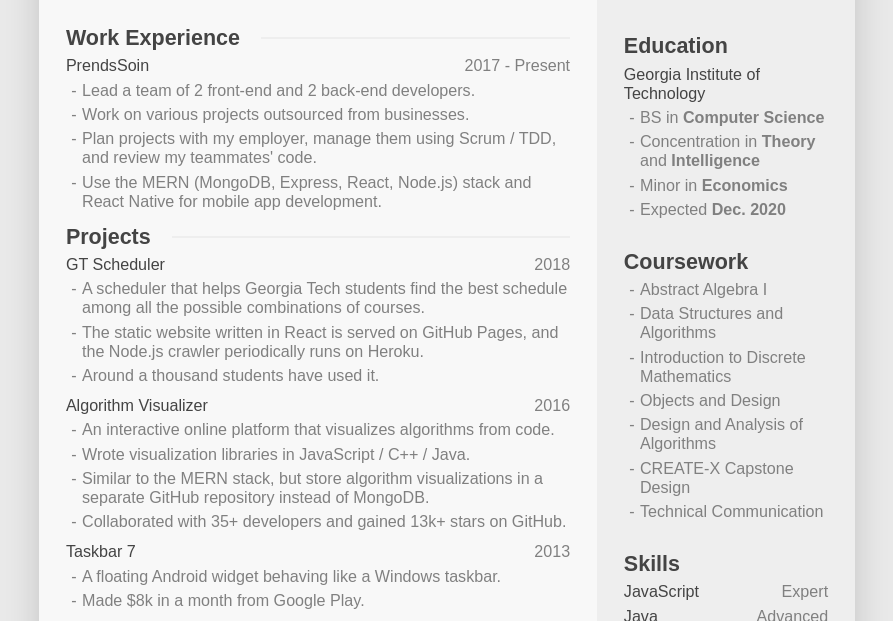
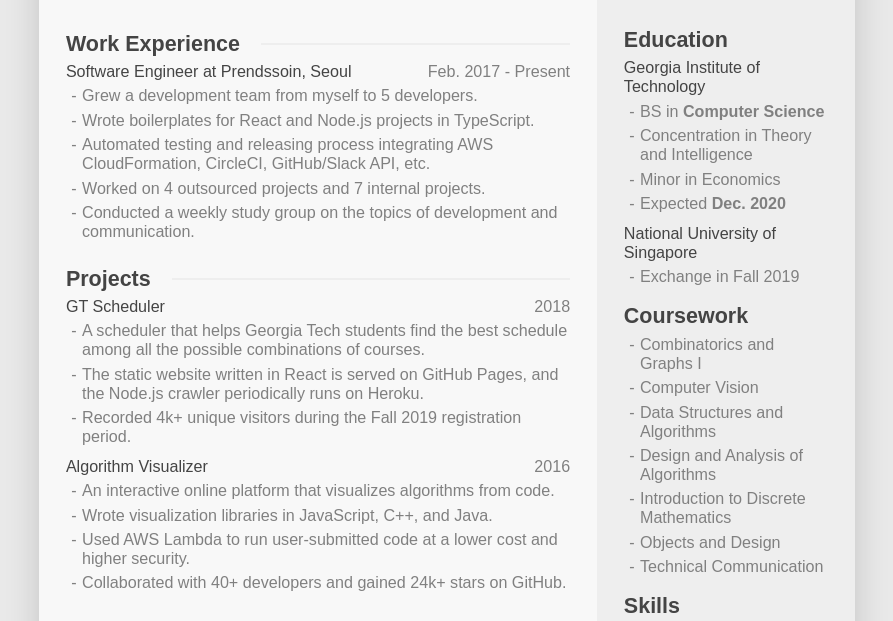
Before and after one commit to 64json/resume, a website: page src/resume.pug in a window 1280 px wide. Shown: the part 189-810 px from the top of the page, without its empty margins (193-1086 px from the left). Drawn offline with nearby package versions, Linux system fonts and the light colour scheme; files that its build step writes are made by us from their sources.

Commit message:
Update education/coursework/work experience/projects

```diff
--- a/src/resume.pug
+++ b/src/resume.pug
@@ -29,19 +29,22 @@
               .item
                 .primary Georgia Institute of Technology
                 .row BS in <b>Computer Science</b>
-                .row Concentration in <b>Theory</b> and <b>Intelligence</b>
-                .row Minor in <b>Economics</b>
+                .row Concentration in Theory and Intelligence
+                .row Minor in Economics
                 .row Expected <b>Dec. 2020</b>
+              .item
+                .primary National University of Singapore
+                .row Exchange in Fall 2019
           .section
             .title Coursework
             .content
               .item
-                .row Abstract Algebra I
+                .row Combinatorics and Graphs I
+                .row Computer Vision
                 .row Data Structures and Algorithms
+                .row Design and Analysis of Algorithms
                 .row Introduction to Discrete Mathematics
                 .row Objects and Design
-                .row Design and Analysis of Algorithms
-                .row CREATE-X Capstone Design
                 .row Technical Communication
           .section
             .title Skills
@@ -57,13 +60,10 @@
                   .name Scala
                   .level Advanced
                 .primary
-                  .name Haskell
+                  .name Python
                   .level Intermediate
                 .primary
-                  .name C++
-                  .level Intermediate
-                .primary
-                  .name Python
+                  .name Haskell
                   .level Intermediate
           .section
             .title Languages
@@ -84,12 +84,13 @@
             .content
               .item
                 .primary
-                  .name PrendsSoin
-                  .date 2017 - Present
-                .row Lead a team of 2 front-end and 2 back-end developers.
-                .row Work on various projects outsourced from businesses.
-                .row Plan projects with my employer, manage them using Scrum / TDD, and review my teammates' code.
-                .row Use the MERN (MongoDB, Express, React, Node.js) stack and React Native for mobile app development.
+                  .name Software Engineer at Prendssoin, Seoul
+                  .date Feb. 2017 - Present
+                .row Grew a development team from myself to 5 developers.
+                .row Wrote boilerplates for React and Node.js projects in TypeScript.
+                .row Automated testing and releasing process integrating AWS CloudFormation, CircleCI, GitHub/Slack API, etc.
+                .row Worked on 4 outsourced projects and 7 internal projects.
+                .row Conducted a weekly study group on the topics of development and communication.
           .section
             .title Projects
             .content
@@ -100,23 +101,16 @@
                   .date 2018
                 .row A scheduler that helps Georgia Tech students find the best schedule among all the possible combinations of courses.
                 .row The static website written in React is served on GitHub Pages, and the Node.js crawler periodically runs on Heroku.
-                .row Around a thousand students have used it.
+                .row Recorded 4k+ unique visitors during the Fall 2019 registration period.
               .item
                 .primary
                   .name
                     a(href="https://github.com/algorithm-visualizer") Algorithm Visualizer
                   .date 2016
                 .row An interactive online platform that visualizes algorithms from code.
-                .row Wrote visualization libraries in JavaScript / C++ / Java.
-                .row Similar to the MERN stack, but store algorithm visualizations in a separate GitHub repository instead of MongoDB.
-                .row Collaborated with 35+ developers and gained 13k+ stars on GitHub.
-              .item
-                .primary
-                  .name
-                    a(href="https://www.youtube.com/watch?v=sQd3ySM3J0A") Taskbar 7
-                  .date 2013
-                .row A floating Android widget behaving like a Windows taskbar.
-                .row Made $8k in a month from Google Play.
+                .row Wrote visualization libraries in JavaScript, C++, and Java.
+                .row Used AWS Lambda to run user-submitted code at a lower cost and higher security.
+                .row Collaborated with 40+ developers and gained 24k+ stars on GitHub.
           .section
             .title Awards
             .content
```
